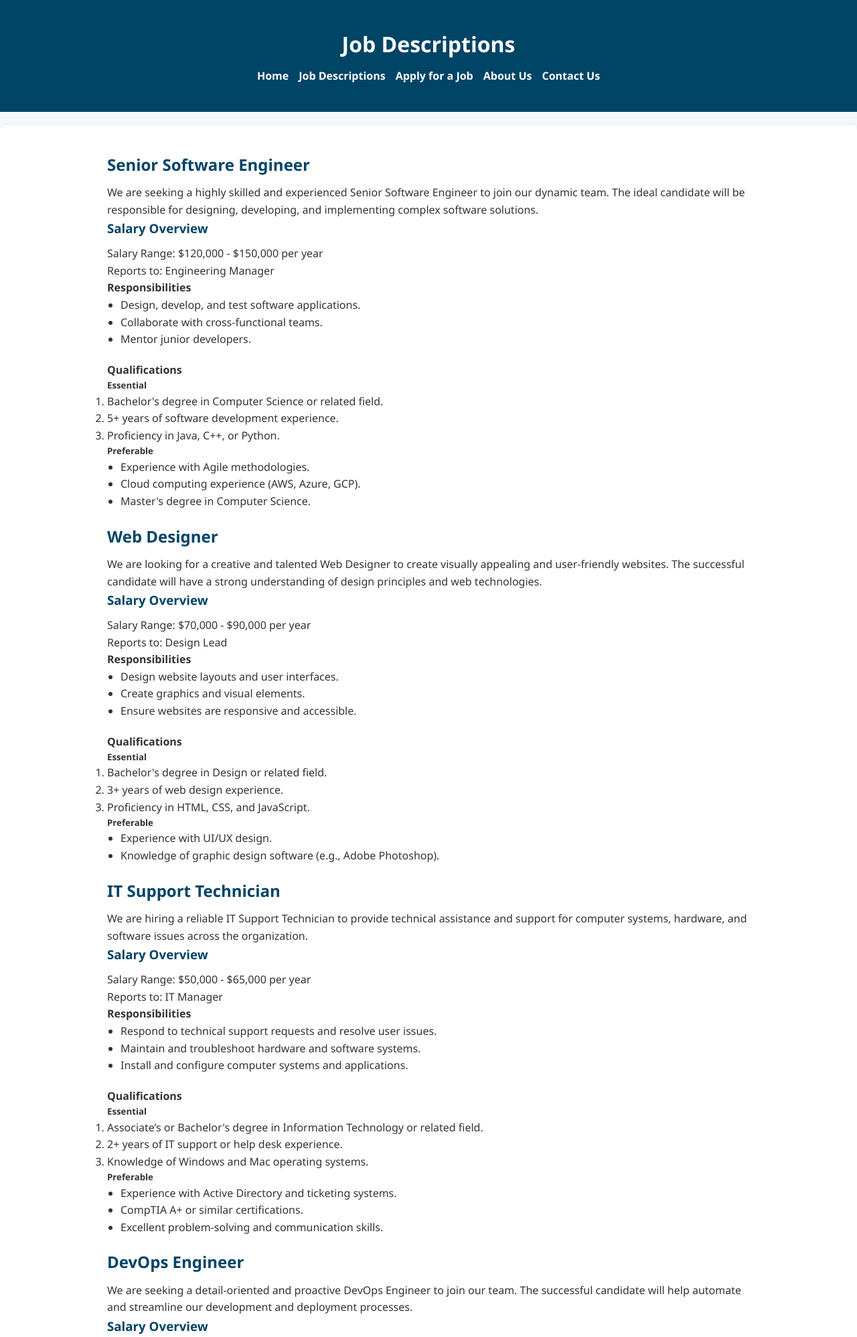
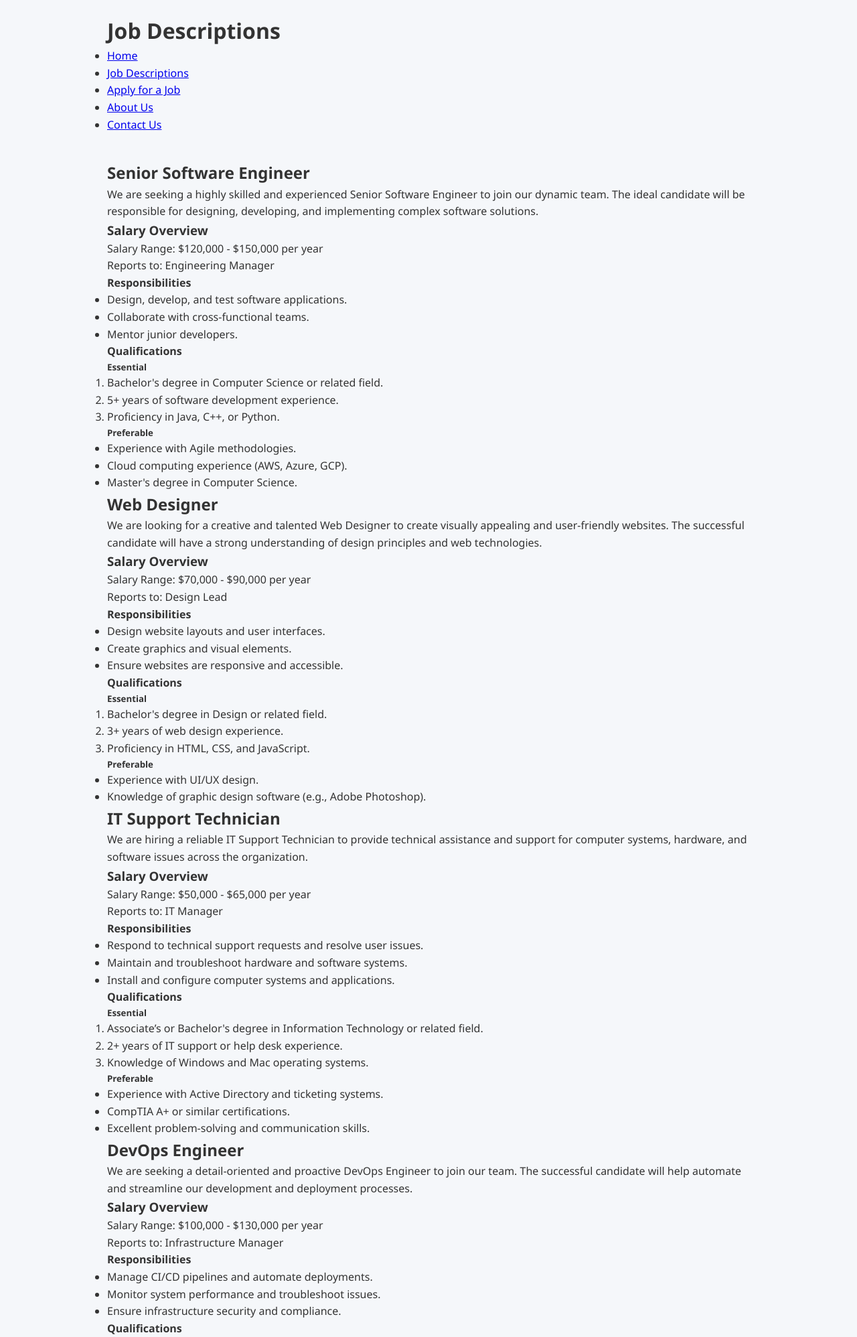
Before and after one commit to 105549359/Team05_Part1, a PHP site: page /jobs.html in a window 1280 px wide. Shown: the top 1996 px of the page at 67% size. Run offline with PHP 8.4, Linux system fonts and the light colour scheme.

Commit message:
Reset & Base Styles

```diff
--- a/styles/styles.css
+++ b/styles/styles.css
@@ -20,102 +20,3 @@ body {
     margin: auto;
     padding: 20px;
 }
-
-/* Header styling */
-header {
-    background-color: #004466;
-    color: white;
-    padding: 20px 0;
-}
-
-header h1 {
-    text-align: center;
-    margin-bottom: 10px;
-}
-
-/* Navigation styling */
-nav ul {
-    display: flex;
-    justify-content: center;
-    list-style: none;
-    flex-wrap: wrap;
-    gap: 15px;
-    padding: 0;
-    margin: 10px 0 0;
-}
-
-nav a {
-    color: white;
-    text-decoration: none;
-    font-weight: bold;
-}
-
-nav a:hover,
-nav a[aria-current="page"] {
-    text-decoration: underline;
-}
-
-/* Main content */
-main {
-    background-color: white;
-    padding: 20px;
-    margin-top: 20px;
-    border-radius: 8px;
-    box-shadow: 0 0 10px rgba(0, 0, 0, 0.05);
-}
-
-main h2, main h3 {
-    color: #004466;
-    margin-bottom: 10px;
-}
-
-ul {
-    list-style-type: disc;
-    margin-left: 20px;
-    margin-bottom: 20px;
-}
-
-dl dt {
-    font-weight: bold;
-    margin-top: 10px;
-}
-
-dl dd {
-    margin-left: 20px;
-    margin-bottom: 10px;
-}
-
-/* Footer styling */
-footer {
-    background-color: #eaeaea;
-    color: #333;
-    text-align: center;
-    padding: 20px 0;
-    margin-top: 30px;
-    font-size: 0.9rem;
-}
-
-footer a {
-    color: #004466;
-    text-decoration: none;
-}
-
-footer a:hover {
-    text-decoration: underline;
-}
-
-/* Responsive tweaks */
-@media (max-width: 768px) {
-    nav ul {
-        flex-direction: column;
-        align-items: center;
-    }
-
-    .container {
-        padding: 10px;
-    }
-
-    main {
-        padding: 15px;
-    }
-}
```
Also changed, not shown: about.html (deleted, +0 -92 lines).
